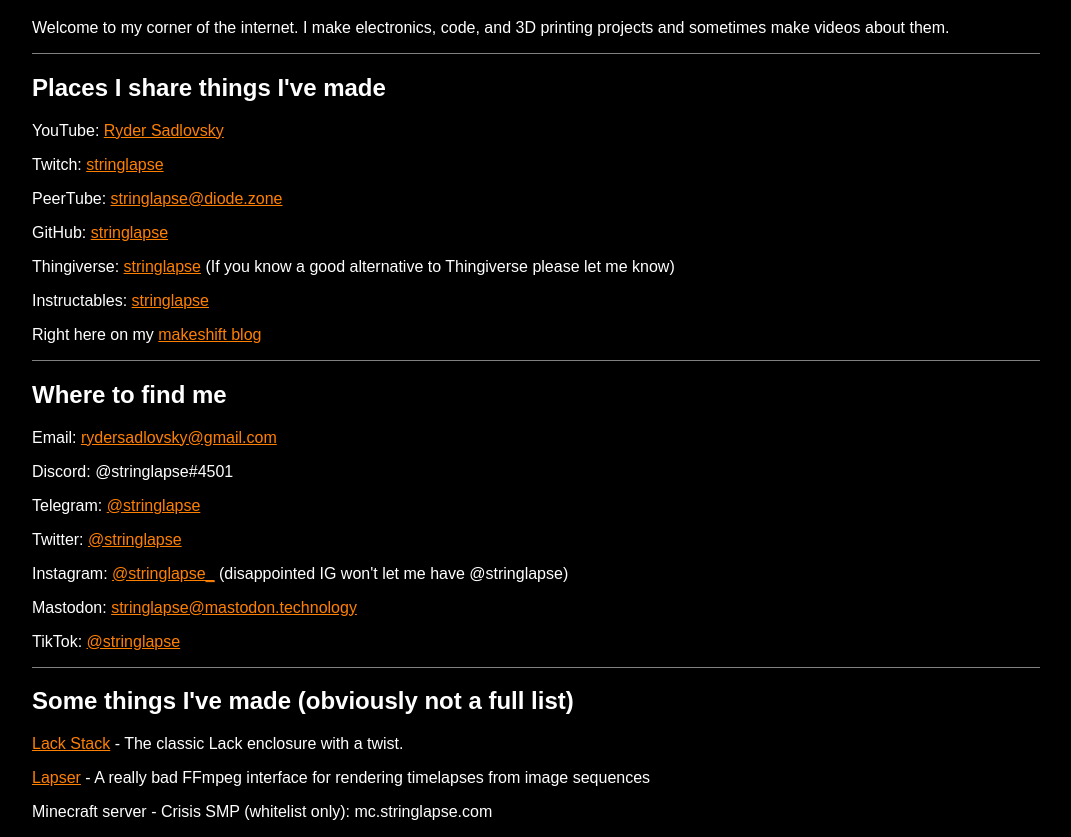
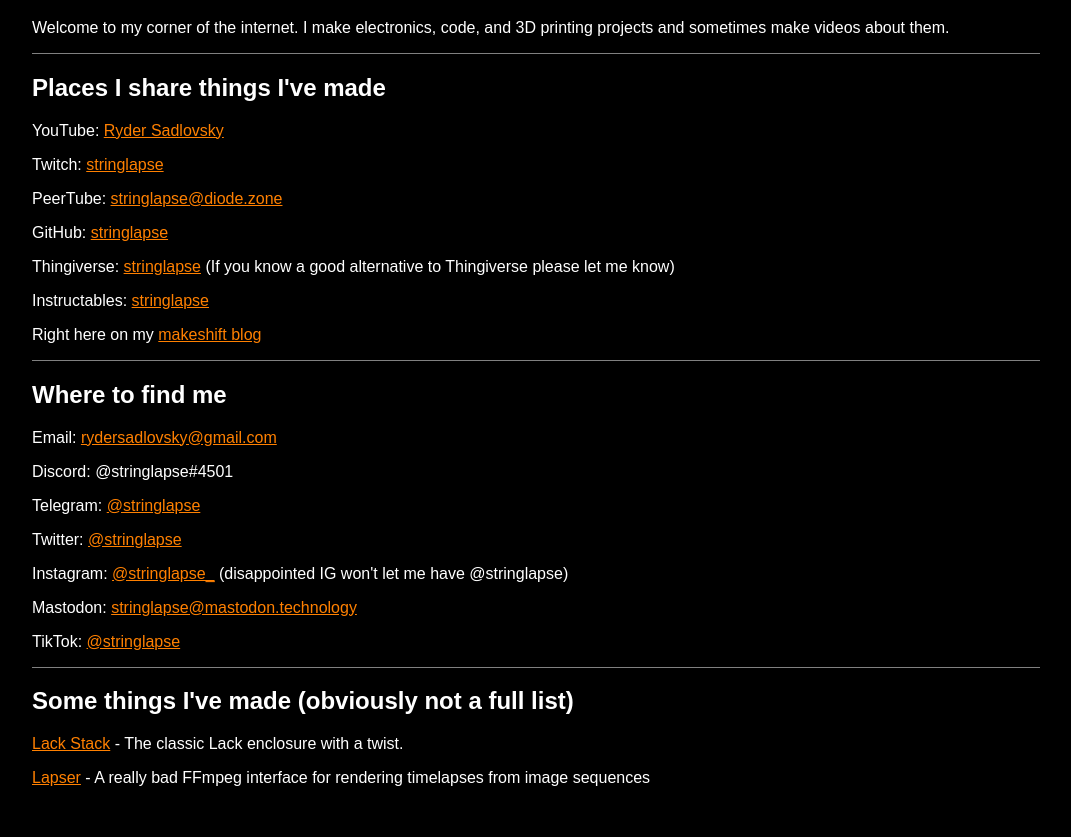
Before and after one commit to stringlapse/stringlapse.github.io, a plain HTML site: page index.html in a window 1280 px wide. Shown: the part 95-932 px from the top of the page, without its empty margins (104-1175 px from the left). After the commit the page ends 898 px from the top, so only its background shows below. Drawn offline with Linux system fonts and the light colour scheme.

Commit message:
Remove Minecraft server

```diff
--- a/index.html
+++ b/index.html
@@ -37,6 +37,5 @@
         <h2>Some things I've made (obviously not a full list)</h2>
         <p><a href="/blog/2021/01/lackstack">Lack Stack</a> - The classic Lack enclosure with a twist.</p>
         <p><a href="https://github.com/stringlapse/Lapser">Lapser</a> - A really bad FFmpeg interface for rendering timelapses from image sequences</p>
-        <p>Minecraft server - Crisis SMP (whitelist only): mc.stringlapse.com</p>
     </body>
 </html>
```
